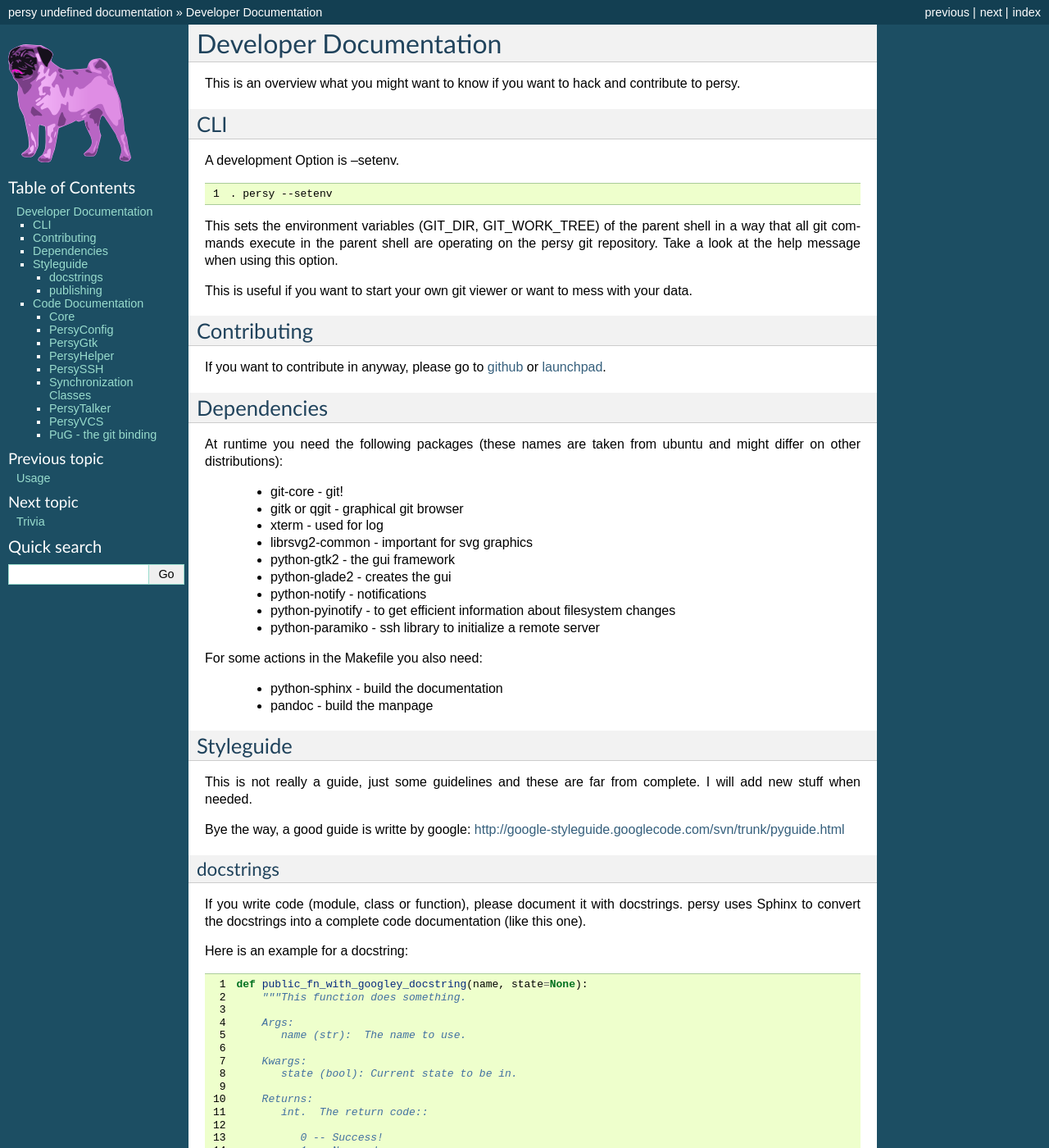
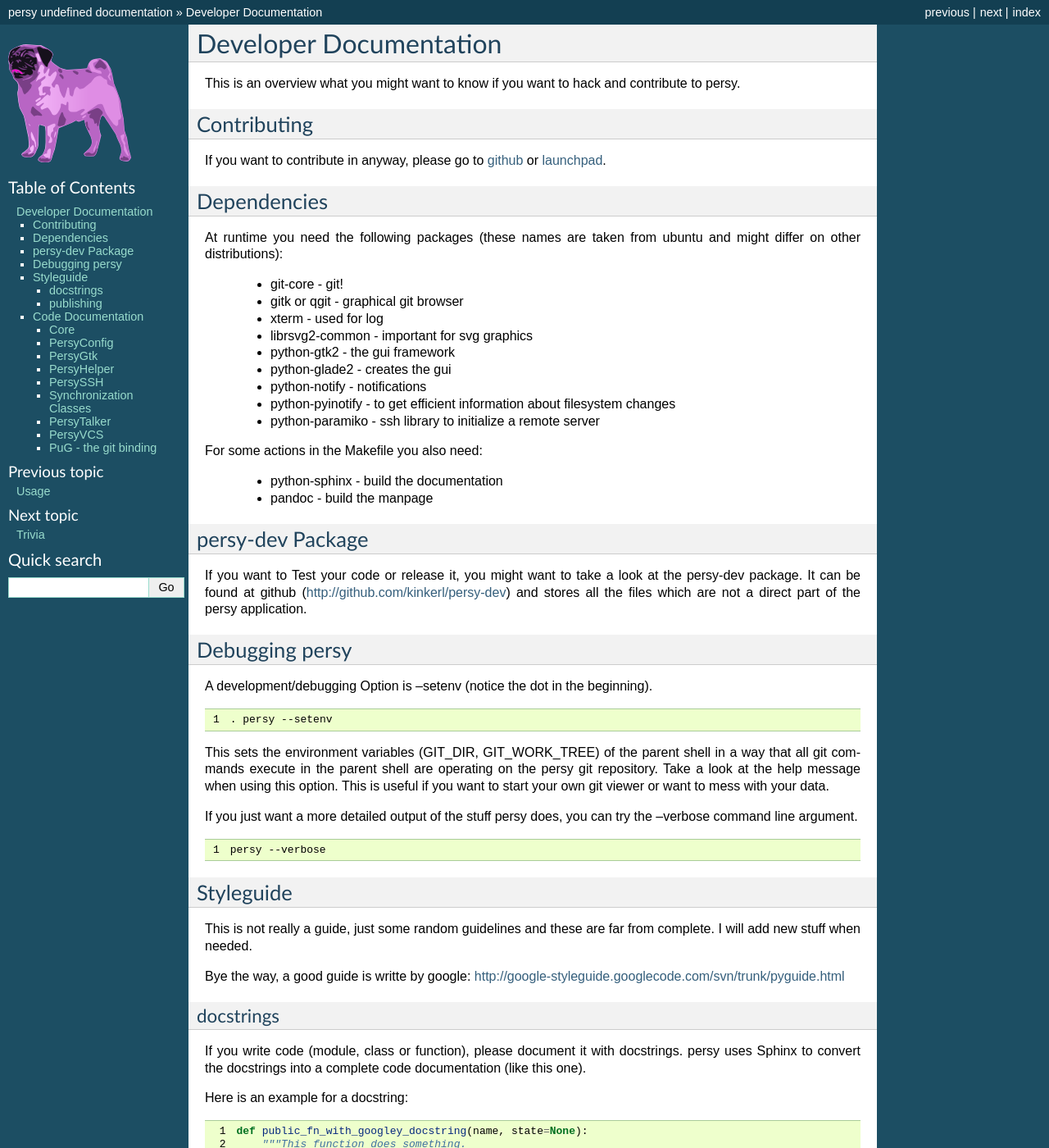
Before and after one commit to kinkerl/persy, a Sphinx documentation site: the page built from doc/developer.rst, in a window 1280 px wide and 1400 px high. Shown: the whole window at 82% size. Built offline with Sphinx 7.4.7, drawn with Linux system fonts in a browser that asks for light colours.

Commit message:
doc updates

```diff
--- a/doc/developer.rst
+++ b/doc/developer.rst
@@ -1,20 +1,6 @@
 Developer Documentation
 =================================
 This is an overview what you might want to know if you want to hack and contribute to persy.
-
-CLI
---------------------------------
-A development Option is --setenv.
-
-.. code-block:: bash
-  :linenos:
-
-   . persy --setenv
-
-This sets the environment variables (GIT_DIR, GIT_WORK_TREE) of the parent shell in a way that all git commands execute in the parent shell are operating on the persy git repository.
-Take a look at the help message when using this option.
-
-This is useful if you want to start your own git viewer or want to mess with your data.
 
 Contributing
 ---------------------------------
@@ -40,9 +26,38 @@
  *   python-sphinx - build the documentation
  *   pandoc - build the manpage
 
+persy-dev Package
+--------------------------------
+If you want to Test your code or release it, you might want to take a look at the persy-dev package.
+It can be found at github (http://github.com/kinkerl/persy-dev) and stores all the files which are not a direct part of the persy application.
+
+
+Debugging persy
+--------------------------------
+A development/debugging Option is --setenv (notice the dot in the beginning).
+
+.. code-block:: bash
+  :linenos:
+
+   . persy --setenv
+
+This sets the environment variables (GIT_DIR, GIT_WORK_TREE) of the parent shell in a way that all git commands execute in the parent shell are operating on the persy git repository.
+Take a look at the help message when using this option.
+This is useful if you want to start your own git viewer or want to mess with your data.
+
+If you just want a more detailed output of the stuff persy does, you can try the --verbose command line argument.
+
+.. code-block:: bash
+  :linenos:
+
+   persy --verbose
+
+
+
+
 Styleguide
 ---------------------------------
-This is not really a guide, just some guidelines and these are far from complete.
+This is not really a guide, just some random guidelines and these are far from complete.
 I will add new stuff when needed.
 
 Bye the way, a good guide is writte by google: http://google-styleguide.googlecode.com/svn/trunk/pyguide.html
```
Also changed, not shown: doc/trivia.rst (+7 -0 lines).
